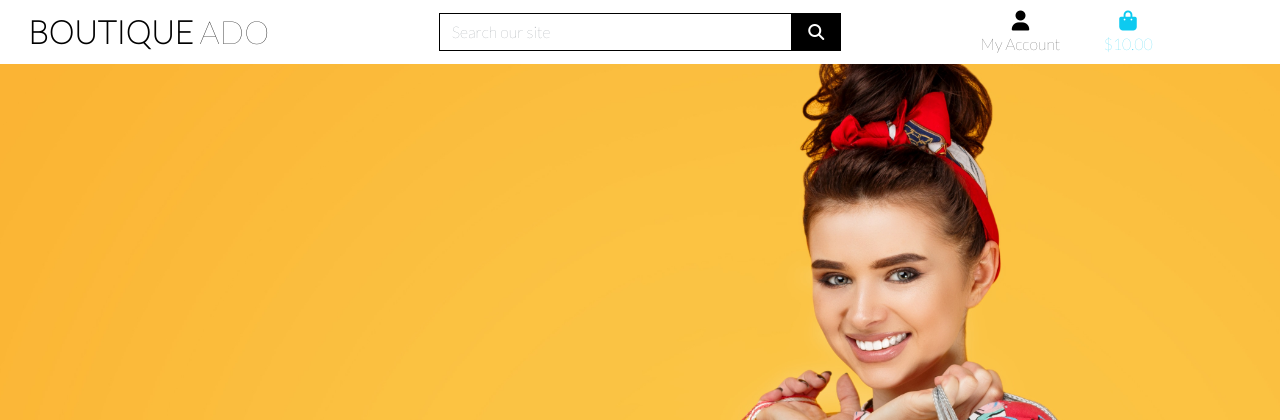
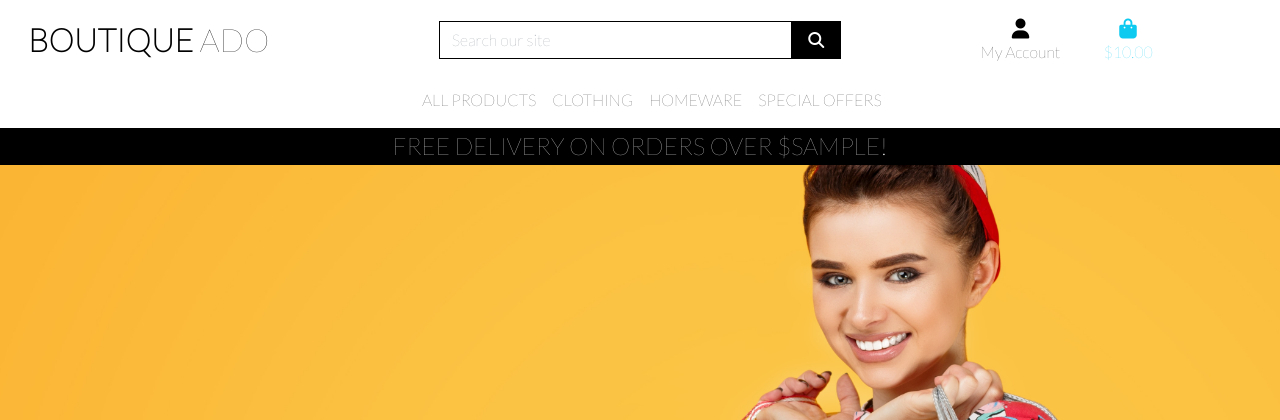
Before and after one commit to Jammerref2015/boutique_ado_v1, a Django app: template templates/base.html in a window 1280 px wide. Shown: the top 420 px of the page. Run offline with Django 3.2, Linux system fonts and the light colour scheme; the template is opened without the code that fills it: most values are stand-ins (such as "Sample title", 1, 10 or a date in 2020); some libraries are stand-ins or nearby versions.

Commit message:
added mobile_header and main navbar

```diff
--- a/static/css/base.css
+++ b/static/css/base.css
@@ -1,5 +1,5 @@
 html {
-    height:100%; /* this will allow our h100 classes in vertical centering to work. */
+    height: 100%;
 }
 
 body {
@@ -7,7 +7,7 @@ body {
     background-size: cover;
     height: calc(100vh - 164px);
     color: #555;
-    font-family: Lato;
+    font-family: 'Lato';
 }
 
 /* from Bulma */
@@ -18,7 +18,6 @@ body {
     height: 1.5rem;
     width: 1.5rem;
 }
-
 
 .logo-font {
     text-transform: uppercase;
@@ -57,6 +56,10 @@ body {
     border: 1px solid black !important;
 }
 
+.bg-black {
+    background: #000 !important;
+}
+
 /* -------------------------------- Media Queries */
 
 /* Slightly larger container on xl screens */
--- a/templates/base.html
+++ b/templates/base.html
@@ -2,6 +2,7 @@
 
 <!doctype html>
 <html lang="en">
+
 <head>
 
     {% block meta %}
@@ -14,8 +15,9 @@
     {% endblock %}
 
     {% block corecss %}
-        <link rel="stylesheet" href="https://cdn.jsdelivr.net/npm/bootstrap@5.0.0-beta1/dist/css/bootstrap.min.css"  integrity="sha384-giJF6kkoqNQ00vy+HMDP7azOuL0xtbfIcaT9wjKHr8RbDVddVHyTfAAsrekwKmP1" crossorigin="anonymous">
-        <link rel="stylesheet" href="https://fonts.googleapis.com/css2?family=Lato:wght@100&display=swap" >
+    <link rel="stylesheet" href="https://cdn.jsdelivr.net/npm/bootstrap@5.0.0-beta1/dist/css/bootstrap.min.css"
+        integrity="sha384-giJF6kkoqNQ00vy+HMDP7azOuL0xtbfIcaT9wjKHr8RbDVddVHyTfAAsrekwKmP1" crossorigin="anonymous">
+    <link rel="stylesheet" href="https://fonts.googleapis.com/css2?family=Lato:wght@100&display=swap">
     <link rel="stylesheet" href="{% static 'css/base.css' %}">
     {% endblock %}
 
@@ -24,19 +26,26 @@
 
     {% block corejs %}
     <script src="https://kit.fontawesome.com/e0662a564a.js" crossorigin="anonymous"></script>
-        <script src="https://code.jquery.com/jquery-3.4.1.slim.min.js" integrity="sha384-J6qa4849blE2+poT4WnyKhv5vZF5SrPo0iEjwBvKU7imGFAV0wwj1yYfoRSJoZ+n" crossorigin="anonymous"></script>
-        <script src="https://cdn.jsdelivr.net/npm/popper.js@1.16.0/dist/umd/popper.min.js" integrity="sha384-Q6E9RHvbIyZFJoft+2mJbHaEWldlvI9IOYy5n3zV9zzTtmI3UksdQRVvoxMfooAo" crossorigin="anonymous"></script>
-        <script src="https://stackpath.bootstrapcdn.com/bootstrap/4.4.1/js/bootstrap.min.js" integrity="sha384-wfSDF2E50Y2D1uUdj0O3uMBJnjuUD4Ih7YwaYd1iqfktj0Uod8GCExl3Og8ifwB6" crossorigin="anonymous"></script>
+    <script src="https://code.jquery.com/jquery-3.4.1.slim.min.js"
+        integrity="sha384-J6qa4849blE2+poT4WnyKhv5vZF5SrPo0iEjwBvKU7imGFAV0wwj1yYfoRSJoZ+n"
+        crossorigin="anonymous"></script>
+    <script src="https://cdn.jsdelivr.net/npm/popper.js@1.16.0/dist/umd/popper.min.js"
+        integrity="sha384-Q6E9RHvbIyZFJoft+2mJbHaEWldlvI9IOYy5n3zV9zzTtmI3UksdQRVvoxMfooAo"
+        crossorigin="anonymous"></script>
+    <script src="https://stackpath.bootstrapcdn.com/bootstrap/4.4.1/js/bootstrap.min.js"
+        integrity="sha384-wfSDF2E50Y2D1uUdj0O3uMBJnjuUD4Ih7YwaYd1iqfktj0Uod8GCExl3Og8ifwB6"
+        crossorigin="anonymous"></script>
     {% endblock %}
 
     {% block extra_js %}
     {% endblock %}
 
-    <title>Project Ado {% block extra_title %}{% endblock %}</title>
+    <title>Boutique Ado {% block extra_title %}{% endblock %}</title>
 </head>
+
 <body>
     <header class="container-fluid fixed-top">
-        <div id="topnav" class="row bg-white pt-lg d-none d-lg-flex">
+        <div id="topnav" class="row bg-white pt-lg-2 d-none d-lg-flex">
             <div class="col-12 col-lg-4 my-auto py-1 py-lg-0 text-center text-lg-left">
                 <a href="{% url 'home' %}" class="nav-link main-logo-link">
                     <h2 class="logo-font text-black my-0"><strong>Boutique</strong> Ado</h2>
@@ -45,7 +54,8 @@
             <div class="col-12 col-lg-4 my-auto py-1 py-lg-0">
                 <form method="GET" action="">
                     <div class="input-group w-100">
-                        <input class="form-control border border-black rounded-0" type="text" name="q" placeholder="Search our site">
+                        <input class="form-control border border-black rounded-0" type="text" name="q"
+                            placeholder="Search our site">
                         <div class="input-group-append">
                             <button class="form-control btn btn-black border border-black rounded-0" type="submit">
                                 <span class="icon">
@@ -59,7 +69,8 @@
             <div class="col-12 col-lg-4 my-auto py-1 py-lg-0">
                 <ul class="list-inline list-unstyled text-center text-lg-right my-0">
                     <li class="list-inline-item dropdown">
-                        <a class="text-black nav-link" href="#" id="user-options" data-toggle="dropdown" aria-haspopup="true" aria-expanded="false">
+                        <a class="text-black nav-link" href="#" id="user-options" data-toggle="dropdown"
+                            aria-haspopup="true" aria-expanded="false">
                             <div class="text-center">
                                 <div><i class="fas fa-user fa-lg"></i></div>
                                 <p class="my-0">My Account</p>
@@ -79,7 +90,8 @@
                         </div>
                     </li>
                     <li class="list-inline-item">
-                        <a class="{% if grand_total %}text-info font-weight-bold{% else %}text-black{% endif %} nav-link" href="">
+                        <a class="{% if grand_total %}text-info font-weight-bold{% else %}text-black{% endif %} nav-link"
+                            href="">
                             <div class="text-center">
                                 <div><i class="fas fa-shopping-bag fa-lg"></i></div>
                                 <p class="my-0">
@@ -93,6 +105,20 @@
                         </a>
                     </li>
                 </ul>
+            </div>
+        </div>
+        <div class="row bg-white">
+            <nav class="navbar navbar-expand-lg navbar-light v-100">
+                <button class="navbar-toggler" type="button" data-toggle="collapse" data-target="#main-nav" aria-controls="main-nav" aria-expanded="false" aria-label="Toggle navigation">
+                    <span class="navbar-toggler-icon"></span>
+                </button>
+                {% include 'includes/mobile-top-header.html' %}
+                {% include 'includes/main-nav.html' %}
+            </nav>
+        </div>
+        <div id="delivery-banner" class="row text-center">
+            <div class="col bg-black text-white">
+                <h4 class="logo-font my-1">Free delivery on orders over ${{ free_shipping_threshold }}!</h4>
             </div>
         </div>
     </header>
@@ -115,4 +141,5 @@
 
 
 </body>
+
 </html>
--- /dev/null
+++ b/templates/includes/main-nav.html
@@ -0,0 +1,50 @@
+<div class="collapse navbar-collapse" id="main-nav">
+    <ul class="navbar-nav w-auto mx-auto">
+        <li class="nav-item dropdown">
+            <a class="logo-font font-weight-bold nav-link text-black mr-5" href="#" id="all-products-link" data-toggle="dropdown" aria-haspopup="true" aria-expanded="false">
+                All Products
+            </a>
+            <div class="dropdown-menu border-0" aria-labelledby="all-products-link">
+                <a href="" class="dropdown-item">By Price</a>
+                <a href="" class="dropdown-item ">By Rating</a>
+                <a href="" class="dropdown-item ">By Category</a>
+                <a href="" class="dropdown-item">All Products</a>
+            </div>
+        </li>
+
+        <li class="nav-item dropdown">
+            <a class="logo-font font-weight-bold nav-link text-black mr-5" href="#" id="clothing-link" data-toggle="dropdown" aria-haspopup="true" aria-expanded="false">
+                Clothing
+            </a>
+            <div class="dropdown-menu border-0" aria-labelledby="clothing-link">
+                <a href="" class="dropdown-item">Activewear &amp; Essentials</a>
+                <a href="" class="dropdown-item">Jeans</a>
+                <a href="" class="dropdown-item">Shirts</a>
+                <a href="" class="dropdown-item">All Clothing</a>
+            </div>
+        </li>
+
+        <li class="nav-item dropdown">
+            <a class="logo-font font-weight-bold nav-link text-black mr-5" href="#" id="homeware-link" data-toggle="dropdown" aria-haspopup="true" aria-expanded="false">
+                Homeware
+            </a>
+            <div class="dropdown-menu border-0" aria-labelledby="homeware-link">
+                <a href="" class="dropdown-item">Bed &amp; Bath</a>
+                <a href="" class="dropdown-item">Kitchen &amp; Dining</a>
+                <a href="" class="dropdown-item">All Homeware</a>
+            </div>
+        </li>
+
+        <li class="nav-item dropdown">
+            <a class="logo-font font-weight-bold nav-link text-black" href="#" id="specials-link" data-toggle="dropdown" aria-haspopup="true" aria-expanded="false">
+                Special Offers
+            </a>
+            <div class="dropdown-menu border-0" aria-labelledby="specials-link">
+                <a href="" class="dropdown-item">New Arrivals</a>
+                <a href="" class="dropdown-item">Deals</a>
+                <a href="" class="dropdown-item">Clearance</a>
+                <a href="" class="dropdown-item">All Specials</a>
+            </div>
+        </li>
+    </ul>
+</div>
--- /dev/null
+++ b/templates/includes/mobile-top-header.html
@@ -0,0 +1,56 @@
+<li class="list-inline-item">
+    <a class="text-black nav-link d-block d-lg-none" href="#" id="mobile-search" data-toggle="dropdown" aria-haspopup="true" aria-expanded="false">
+        <div class="text-center">
+            <div><i class="fas fa-search fa-lg"></i></div>
+            <p class="my-0">Search</p>
+        </div>
+    </a>
+    <div class="dropdown-menu border-0 w-100 p-3 rounded-0 my-0" aria-labelledby="mobile-search">
+        <form class="form" method="GET" action="">
+            <div class="input-group w-100">
+                <input class="form-control border border-black rounded-0" type="text" name="q" placeholder="Search our site">
+                <div class="input-group-append">
+                    <button class="form-control form-control btn btn-black border border-black rounded-0" type="submit">
+                        <span class="icon">
+                            <i class="fas fa-search"></i>
+                        </span>
+                    </button>
+                </div>
+            </div>
+        </form>
+    </div>
+</li>
+<li class="list-inline-item dropdown">
+    <a class="text-black nav-link d-block d-lg-none" href="#" id="user-options" data-toggle="dropdown" aria-haspopup="true" aria-expanded="false">
+        <div class="text-center">
+            <div><i class="fas fa-user fa-lg"></i></div>
+            <p class="my-0">My Account</p>
+        </div>
+    </a>
+    <div class="dropdown-menu border-0" aria-labelledby="user-options">
+        {% if request.user.is_authenticated %}
+            {% if request.user.is_superuser %}
+                <a href="{% url 'account_logout' %}" class="dropdown-item">Product Management</a>
+            {% endif %}
+            <a href="" class="dropdown-item">My Profile</a>
+            <a href="{% url 'account_logout' %}" class="dropdown-item">Logout</a>
+        {% else %}
+            <a href="{% url 'account_signup' %}" class="dropdown-item">Register</a>
+            <a href="{% url 'account_login' %}" class="dropdown-item">Login</a>
+        {% endif %}
+    </div>
+</li>
+<li class="list-inline-item">
+    <a class="{% if grand_total %}text-primary font-weight-bold{% else %}text-black{% endif %} nav-link d-block d-lg-none" href="">
+        <div class="text-center">
+            <div><i class="fas fa-shopping-bag fa-lg"></i></div>
+            <p class="my-0">
+                {% if grand_total %}
+                    ${{ grand_total|floatformat:2 }}
+                {% else %}
+                    $0.00
+                {% endif %}
+            </p>
+        </div>
+    </a>
+</li>
```
Lines whose indentation alone changed are shown as unchanged.
